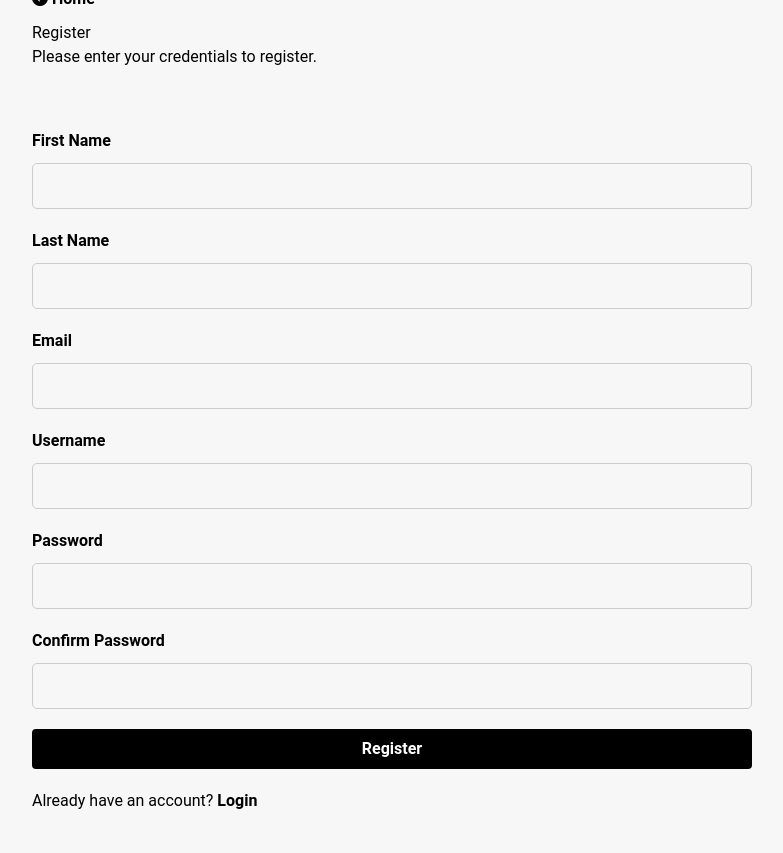
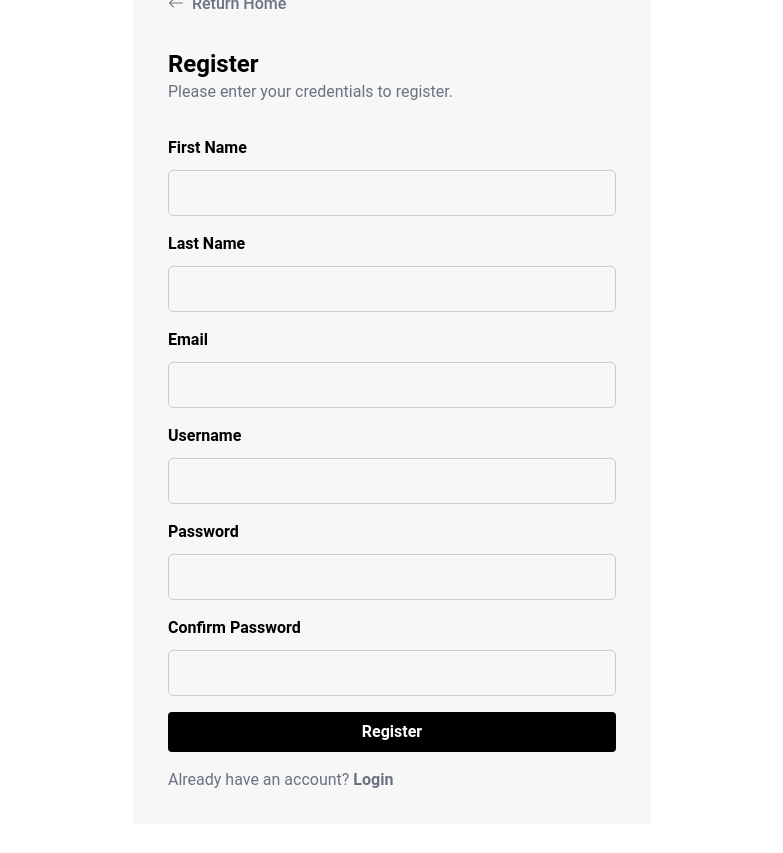
Before and after one commit to Mig-uel/ACE1025, a Flask app: page /register in a window 1280 px wide. Shown: the whole page, without its empty margins (248-1031 px from the left). After the commit the page ends 824 px from the top, so only its background shows below. Run offline with Flask 3, Linux system fonts and the light colour scheme; some libraries are stand-ins or nearby versions.

Commit message:
Refactor authentication templates and styles for consistency
- Update button styles to include cursor pointer
- Remove unused authentication styles for cleaner code
- Enhance HTML structure for better readability and maintainability

```diff
--- a/project_2/static/styles.css
+++ b/project_2/static/styles.css
@@ -7,16 +7,19 @@
       "Segoe UI Emoji", "Segoe UI Symbol", "Noto Color Emoji";
     --font-mono: ui-monospace, SFMono-Regular, Menlo, Monaco, Consolas, "Liberation Mono",
       "Courier New", monospace;
+    --color-red-500: oklch(63.7% 0.237 25.331);
+    --color-green-100: oklch(96.2% 0.044 156.743);
     --color-green-600: oklch(62.7% 0.194 149.214);
+    --color-emerald-500: oklch(69.6% 0.17 162.48);
     --color-gray-100: oklch(96.7% 0.003 264.542);
     --color-gray-500: oklch(55.1% 0.027 264.364);
     --color-gray-600: oklch(44.6% 0.03 256.802);
     --color-gray-700: oklch(37.3% 0.034 259.733);
     --color-gray-800: oklch(27.8% 0.033 256.848);
-    --color-gray-900: oklch(21% 0.034 264.665);
     --color-black: #000;
     --color-white: #fff;
     --spacing: 0.25rem;
+    --container-lg: 32rem;
     --container-7xl: 80rem;
     --text-lg: 1.125rem;
     --text-lg--line-height: calc(1.75 / 1.125);
@@ -26,9 +29,11 @@
     --text-2xl--line-height: calc(2 / 1.5);
     --text-3xl: 1.875rem;
     --text-3xl--line-height: calc(2.25 / 1.875);
+    --font-weight-medium: 500;
     --font-weight-semibold: 600;
     --font-weight-bold: 700;
     --radius-md: 0.375rem;
+    --radius-xl: 0.75rem;
     --ease-in-out: cubic-bezier(0.4, 0, 0.2, 1);
     --default-transition-duration: 150ms;
     --default-transition-timing-function: cubic-bezier(0.4, 0, 0.2, 1);
@@ -185,11 +190,26 @@
   .mx-auto {
     margin-inline: auto;
   }
+  .mt-4 {
+    margin-top: calc(var(--spacing) * 4);
+  }
   .mt-8 {
     margin-top: calc(var(--spacing) * 8);
   }
   .mt-12 {
     margin-top: calc(var(--spacing) * 12);
+  }
+  .mt-16 {
+    margin-top: calc(var(--spacing) * 16);
+  }
+  .mb-4 {
+    margin-bottom: calc(var(--spacing) * 4);
+  }
+  .mb-6 {
+    margin-bottom: calc(var(--spacing) * 6);
+  }
+  .ml-1 {
+    margin-left: calc(var(--spacing) * 1);
   }
   .block {
     display: block;
@@ -203,9 +223,6 @@
   .hidden {
     display: none;
   }
-  .table {
-    display: table;
-  }
   .h-40 {
     height: calc(var(--spacing) * 40);
   }
@@ -215,8 +232,14 @@
   .h-auto {
     height: auto;
   }
+  .h-screen {
+    height: 100vh;
+  }
   .min-h-screen {
     min-height: 100vh;
+  }
+  .w-fit {
+    width: fit-content;
   }
   .w-full {
     width: 100%;
@@ -224,17 +247,14 @@
   .max-w-7xl {
     max-width: var(--container-7xl);
   }
+  .max-w-lg {
+    max-width: var(--container-lg);
+  }
   .flex-grow {
     flex-grow: 1;
   }
-  .border-collapse {
-    border-collapse: collapse;
-  }
   .cursor-pointer {
     cursor: pointer;
-  }
-  .resize {
-    resize: both;
   }
   .grid-cols-1 {
     grid-template-columns: repeat(1, minmax(0, 1fr));
@@ -260,13 +280,6 @@
   .gap-12 {
     gap: calc(var(--spacing) * 12);
   }
-  .space-y-4 {
-    :where(& > :not(:last-child)) {
-      --tw-space-y-reverse: 0;
-      margin-block-start: calc(calc(var(--spacing) * 4) * var(--tw-space-y-reverse));
-      margin-block-end: calc(calc(var(--spacing) * 4) * calc(1 - var(--tw-space-y-reverse)));
-    }
-  }
   .space-y-10 {
     :where(& > :not(:last-child)) {
       --tw-space-y-reverse: 0;
@@ -274,15 +287,23 @@
       margin-block-end: calc(calc(var(--spacing) * 10) * calc(1 - var(--tw-space-y-reverse)));
     }
   }
+  .rounded {
+    border-radius: 0.25rem;
+  }
   .rounded-md {
     border-radius: var(--radius-md);
   }
-  .border {
-    border-style: var(--tw-border-style);
-    border-width: 1px;
+  .rounded-xl {
+    border-radius: var(--radius-xl);
+  }
+  .bg-\[\#f7f7f7\] {
+    background-color: #f7f7f7;
   }
   .bg-black {
     background-color: var(--color-black);
+  }
+  .bg-emerald-500 {
+    background-color: var(--color-emerald-500);
   }
   .bg-gray-100 {
     background-color: var(--color-gray-100);
@@ -293,14 +314,23 @@
   .p-4 {
     padding: calc(var(--spacing) * 4);
   }
+  .p-8 {
+    padding: calc(var(--spacing) * 8);
+  }
   .p-10 {
     padding: calc(var(--spacing) * 10);
+  }
+  .px-3 {
+    padding-inline: calc(var(--spacing) * 3);
   }
   .px-4 {
     padding-inline: calc(var(--spacing) * 4);
   }
   .px-6 {
     padding-inline: calc(var(--spacing) * 6);
+  }
+  .py-1 {
+    padding-block: calc(var(--spacing) * 1);
   }
   .py-2 {
     padding-block: calc(var(--spacing) * 2);
@@ -331,24 +361,38 @@
     --tw-font-weight: var(--font-weight-bold);
     font-weight: var(--font-weight-bold);
   }
+  .font-medium {
+    --tw-font-weight: var(--font-weight-medium);
+    font-weight: var(--font-weight-medium);
+  }
   .font-semibold {
     --tw-font-weight: var(--font-weight-semibold);
     font-weight: var(--font-weight-semibold);
   }
+  .text-gray-500 {
+    color: var(--color-gray-500);
+  }
   .text-gray-700 {
     color: var(--color-gray-700);
+  }
+  .text-green-100 {
+    color: var(--color-green-100);
   }
   .text-green-600 {
     color: var(--color-green-600);
   }
+  .text-red-500 {
+    color: var(--color-red-500);
+  }
   .text-white {
     color: var(--color-white);
   }
-  .underline {
-    text-decoration-line: underline;
-  }
   .shadow {
     --tw-shadow: 0 1px 3px 0 var(--tw-shadow-color, rgb(0 0 0 / 0.1)), 0 1px 2px -1px var(--tw-shadow-color, rgb(0 0 0 / 0.1));
+    box-shadow: var(--tw-inset-shadow), var(--tw-inset-ring-shadow), var(--tw-ring-offset-shadow), var(--tw-ring-shadow), var(--tw-shadow);
+  }
+  .shadow-md {
+    --tw-shadow: 0 4px 6px -1px var(--tw-shadow-color, rgb(0 0 0 / 0.1)), 0 2px 4px -2px var(--tw-shadow-color, rgb(0 0 0 / 0.1));
     box-shadow: var(--tw-inset-shadow), var(--tw-inset-ring-shadow), var(--tw-ring-offset-shadow), var(--tw-ring-shadow), var(--tw-shadow);
   }
   .outline {
@@ -367,10 +411,17 @@
       }
     }
   }
-  .hover\:bg-gray-900 {
+  .hover\:text-black {
     &:hover {
       @media (hover: hover) {
-        background-color: var(--color-gray-900);
+        color: var(--color-black);
+      }
+    }
+  }
+  .hover\:text-gray-700 {
+    &:hover {
+      @media (hover: hover) {
+        color: var(--color-gray-700);
       }
     }
   }
@@ -412,6 +463,7 @@
 }
 @layer components {
   .btn {
+    cursor: pointer;
     border-radius: 0.25rem;
     background-color: var(--color-black);
     padding-inline: calc(var(--spacing) * 4);
@@ -453,34 +505,6 @@ body {
   background-size: cover;
   background-position: center;
 }
-.auth-body {
-  height: 100vh;
-  display: flex;
-  flex-direction: column;
-  justify-content: center;
-  align-items: center;
-  gap: 20px;
-}
-.auth-form {
-  display: flex;
-  flex-direction: column;
-  justify-content: center;
-  gap: 20px;
-}
-.auth-form-container {
-  background-color: #f7f7f7;
-  border-radius: 5px;
-  padding: 40px;
-  display: flex;
-  flex-direction: column;
-  gap: 10px;
-  width: 800px;
-  max-width: 100%;
-}
-.auth-form {
-  margin-top: 50px;
-  display: flex;
-}
 .form-group {
   display: flex;
   flex-direction: column;
@@ -498,11 +522,6 @@ body {
   syntax: "*";
   inherits: false;
   initial-value: 0;
-}
-@property --tw-border-style {
-  syntax: "*";
-  inherits: false;
-  initial-value: solid;
 }
 @property --tw-font-weight {
   syntax: "*";
@@ -590,7 +609,6 @@ body {
   @supports ((-webkit-hyphens: none) and (not (margin-trim: inline))) or ((-moz-orient: inline) and (not (color:rgb(from red r g b)))) {
     *, ::before, ::after, ::backdrop {
       --tw-space-y-reverse: 0;
-      --tw-border-style: solid;
       --tw-font-weight: initial;
       --tw-shadow: 0 0 #0000;
       --tw-shadow-color: initial;
--- a/project_2/templates/shared/auth.html
+++ b/project_2/templates/shared/auth.html
@@ -10,39 +10,41 @@
 </head>
 
 <body>
-  <main class="auth-body">
-    <div class="auth-form-container">
-      <div>
-        <a href="/" class="link"><i class="bi bi-arrow-left-circle-fill"></i> Home</a>
-      </div>
-      <div>
-        <h1>{% block heading %}{% endblock %}</h1>
-        <p class="text-gray">
+  <main class="h-screen flex items-center justify-center">
+    <div class="bg-[#f7f7f7] shadow-md rounded p-8 mb-4 w-full max-w-lg">
+      <a href="/" class="font-medium text-gray-500 mb-6 hover:text-gray-700 w-fit">
+        <i class="bi bi-arrow-left"></i>
+        <span class="ml-1">Return Home</span>
+      </a>
+
+      <div class="mt-8">
+        <h1 class="text-2xl font-bold">{% block heading %}{% endblock %}</h1>
+        <p class="text-gray-500">
           {% block description %}{% endblock %}
         </p>
       </div>
 
-      <form action="{{ action_value }}" method="POST" class="auth-form">
+      <form action="{{ action_value }}" method="POST" class="flex flex-col mt-8 gap-4">
         {% block form_content %}
         {% endblock %}
 
-        <button type="submit" class="btn btn-primary">
+        <button type="submit" class="btn">
           {% block button_text %}{% endblock %}
         </button>
 
         <div>
-          <p class="text-gray">
+          <p class="text-gray-500">
             {% if action_value == '/login' %}
-            Don't have an account? <a class="link" href="/register">Register</a>
+            Don't have an account? <a class="hover:text-black font-bold" href="/register">Register</a>
             {% else %}
-            Already have an account? <a class="link" href="/login">Login</a>
+            Already have an account? <a class="hover:text-black font-bold" href="/login">Login</a>
             {% endif %}
           </p>
         </div>
 
         {% if errors %}
         {% for e in errors %}
-        <p class="error" role="alert">
+        <p class="text-red-500 font-bold" role="alert">
           {{ e }}
         </p>
         {% endfor %}
```
Also changed, not shown: project_2/src/styles.css (+1 -34 lines), project_2/templates/auth.html (deleted, +0 -14 lines).
